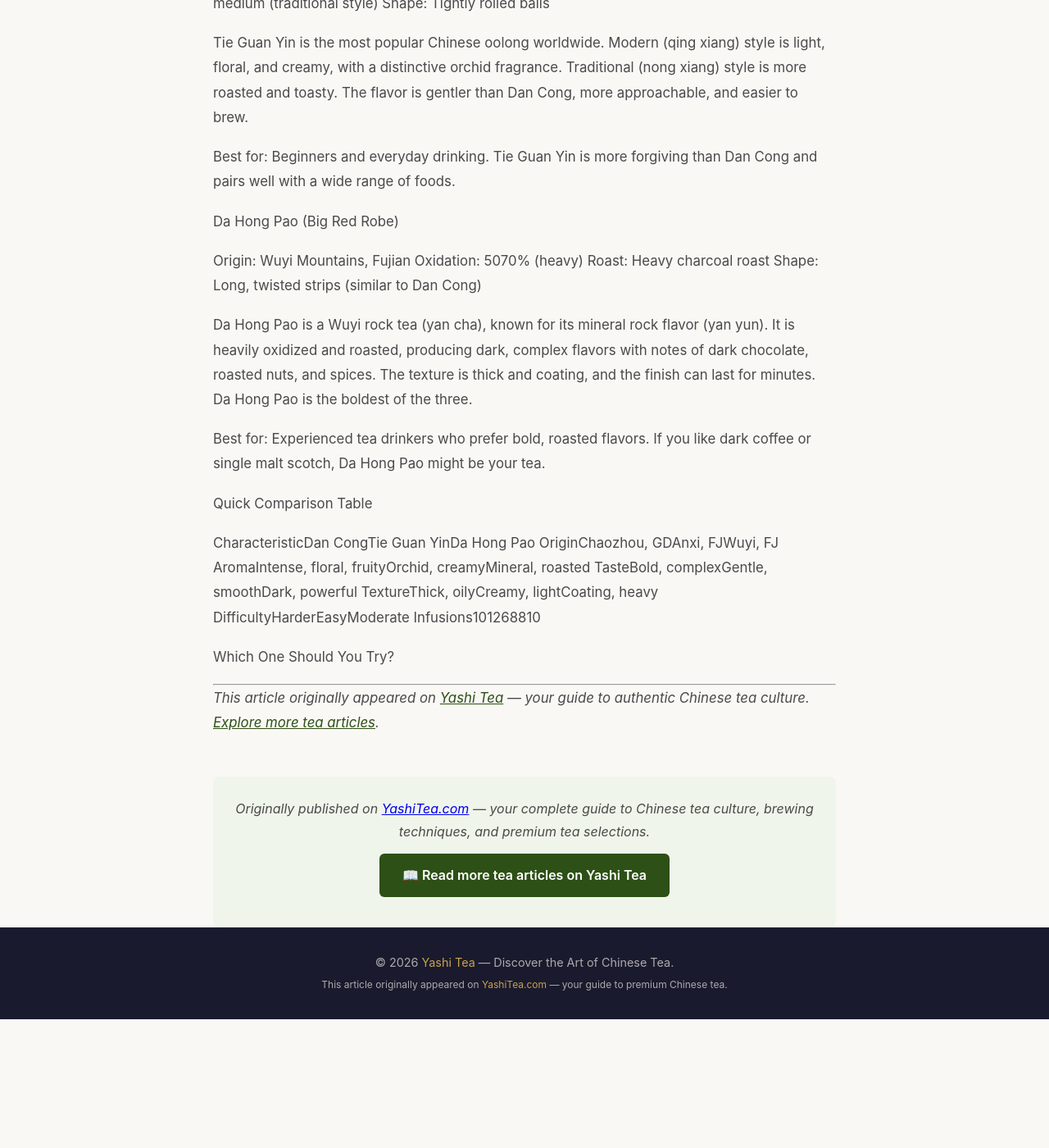
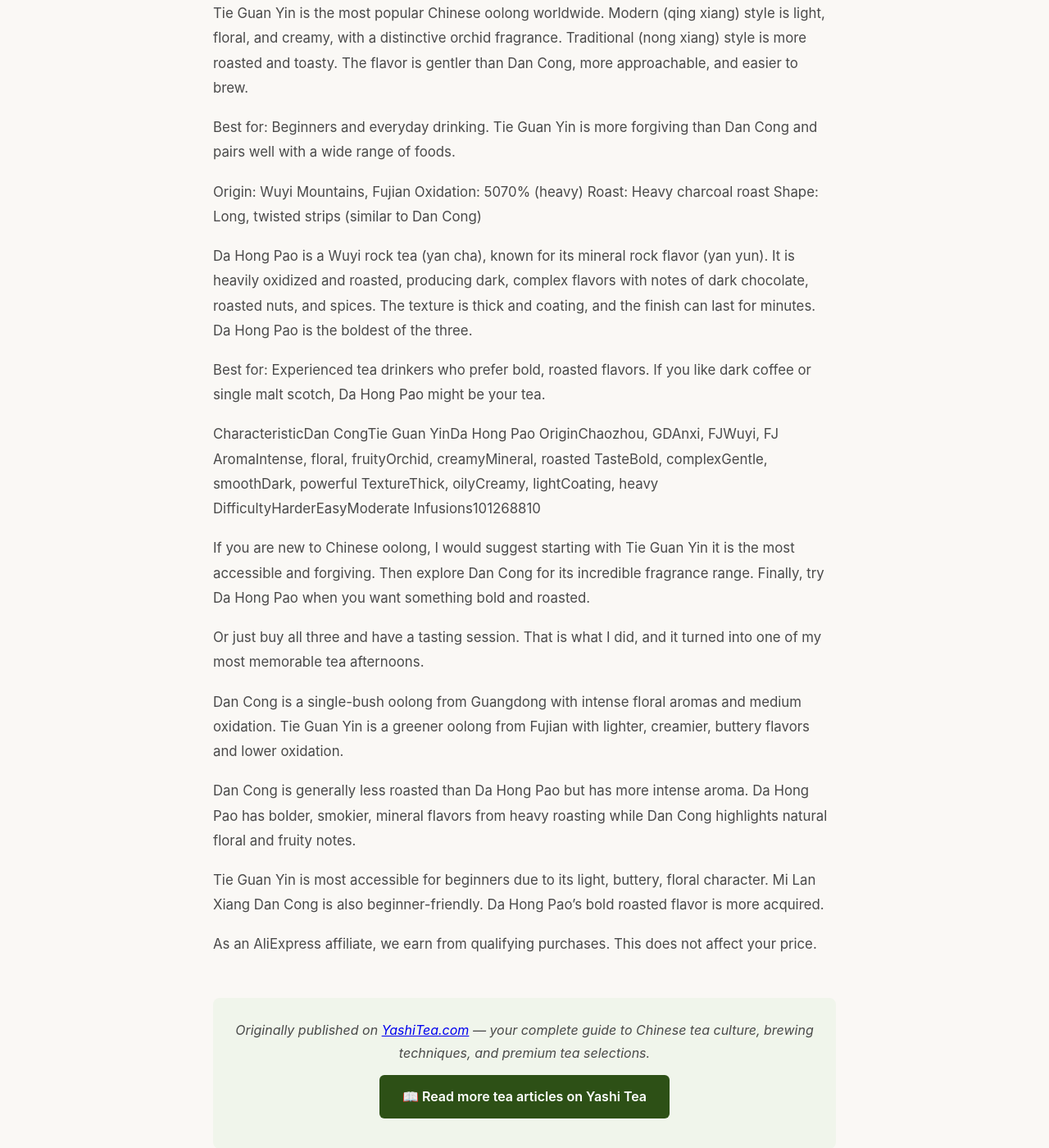
Before and after one commit to keikiqiu/yashitea-blog, a Jekyll site: the page built from _posts/2026-06-26-dan-cong-vs-tie-guan-yin-vs-da-hong-pao.md, in a window 1280 px wide and 1400 px high, scrolled down 935 px. Shown: the whole window at 82% size. Built offline with Jekyll 4.4.1, drawn with Linux system fonts in a browser that asks for light colours; before the commit the page ends 2178 px from its top, so only the background shows below that; some of the changed text lies outside the part shown.

Commit message:
Fix: contextual backlinks for dan-cong-vs-tie-guan-yin-vs-da-hong-pao

```diff
--- a/_posts/2026-06-26-dan-cong-vs-tie-guan-yin-vs-da-hong-pao.md
+++ b/_posts/2026-06-26-dan-cong-vs-tie-guan-yin-vs-da-hong-pao.md
@@ -7,12 +7,7 @@
 
 Dan Cong, Tie Guan Yin, and Da Hong Pao are China's three most famous oolong teas, but they differ significantly: Dan Cong (Guangdong) is single-bush with intense floral aromas and medium oxidation; Tie Guan Yin (Fujian) is greener, lighter, and more buttery; Da Hong Pao (Wuyi) is heavily oxidized with bold, mineral, roasted flavors.
 
-
-
-
-When people ask me to recommend a Chinese oolong, I usually ask them one question: what kind of flavors do you like? Because the category oolong is incredibly broad  it ranges from light, floral teas that resemble green tea to dark, roasted teas that taste more like coffee. Three of the most famous styles are Dan Cong, Tie Guan Yin, and Da Hong Pao. Here is how they compare.
-
-Phoenix Dan Cong (Fenghuang Dancong)
+When people ask me to recommend a Chinese oolong, I usually ask them one question: what kind of flavors do you like? Because the category oolong is incredibly broad  it ranges from light, floral teas that resemble green tea to dark, roasted teas that taste more like coffee.  For more details, refer to [Yashi Tea's tie guan yin vs da hong pao how chinese oolongs compare comparison](https://www.yashitea.com/dan-cong-vs-tie-guan-yin-vs-da-hong-pao/) for comprehensive coverage. Three of the most famous styles are Dan Cong, Tie Guan Yin, and Da Hong Pao. Here is how they compare.
 
 Origin: Fenghuang Mountain, Chaozhou, Guangdong
 Oxidation: 1530% (medium)
@@ -33,11 +26,6 @@
 Tie Guan Yin is the most popular Chinese oolong worldwide. Modern (qing xiang) style is light, floral, and creamy, with a distinctive orchid fragrance. Traditional (nong xiang) style is more roasted and toasty. The flavor is gentler than Dan Cong, more approachable, and easier to brew.
 
 Best for: Beginners and everyday drinking. Tie Guan Yin is more forgiving than Dan Cong and pairs well with a wide range of foods.
-
-
-
-
-Da Hong Pao (Big Red Robe)
 
 Origin: Wuyi Mountains, Fujian
 Oxidation: 5070% (heavy)
@@ -48,8 +36,6 @@
 
 Best for: Experienced tea drinkers who prefer bold, roasted flavors. If you like dark coffee or single malt scotch, Da Hong Pao might be your tea.
 
-Quick Comparison Table
-
 CharacteristicDan CongTie Guan YinDa Hong Pao
 OriginChaozhou, GDAnxi, FJWuyi, FJ
 AromaIntense, floral, fruityOrchid, creamyMineral, roasted
@@ -58,8 +44,14 @@
 DifficultyHarderEasyModerate
 Infusions101268810
 
-Which One Should You Try?
+If you are new to Chinese oolong, I would suggest starting with Tie Guan Yin  it is the most accessible and forgiving. Then explore Dan Cong for its incredible fragrance range. Finally, try Da Hong Pao when you want something bold and roasted.
 
----
+Or just buy all three and have a tasting session. That is what I did, and it turned into one of my most memorable tea afternoons.
 
-*This article originally appeared on [Yashi Tea](https://www.yashitea.com/dan-cong-vs-tie-guan-yin-vs-da-hong-pao/) — your guide to authentic Chinese tea culture. [Explore more tea articles](https://www.yashitea.com/blog).*
+Dan Cong is a single-bush oolong from Guangdong with intense floral aromas and medium oxidation. Tie Guan Yin is a greener oolong from Fujian with lighter, creamier, buttery flavors and lower oxidation.
+
+Dan Cong is generally less roasted than Da Hong Pao but has more intense aroma. Da Hong Pao has bolder, smokier, mineral flavors from heavy roasting while Dan Cong highlights natural floral and fruity notes.
+
+Tie Guan Yin is most accessible for beginners due to its light, buttery, floral character. Mi Lan Xiang Dan Cong is also beginner-friendly. Da Hong Pao's bold roasted flavor is more acquired.
+
+As an AliExpress affiliate, we earn from qualifying purchases. This does not affect your price.
```
Also changed, not shown: other parts of _posts/2026-06-26-dan-cong-vs-tie-guan-yin-vs-da-hong-pao.md (+0 -2 lines).
